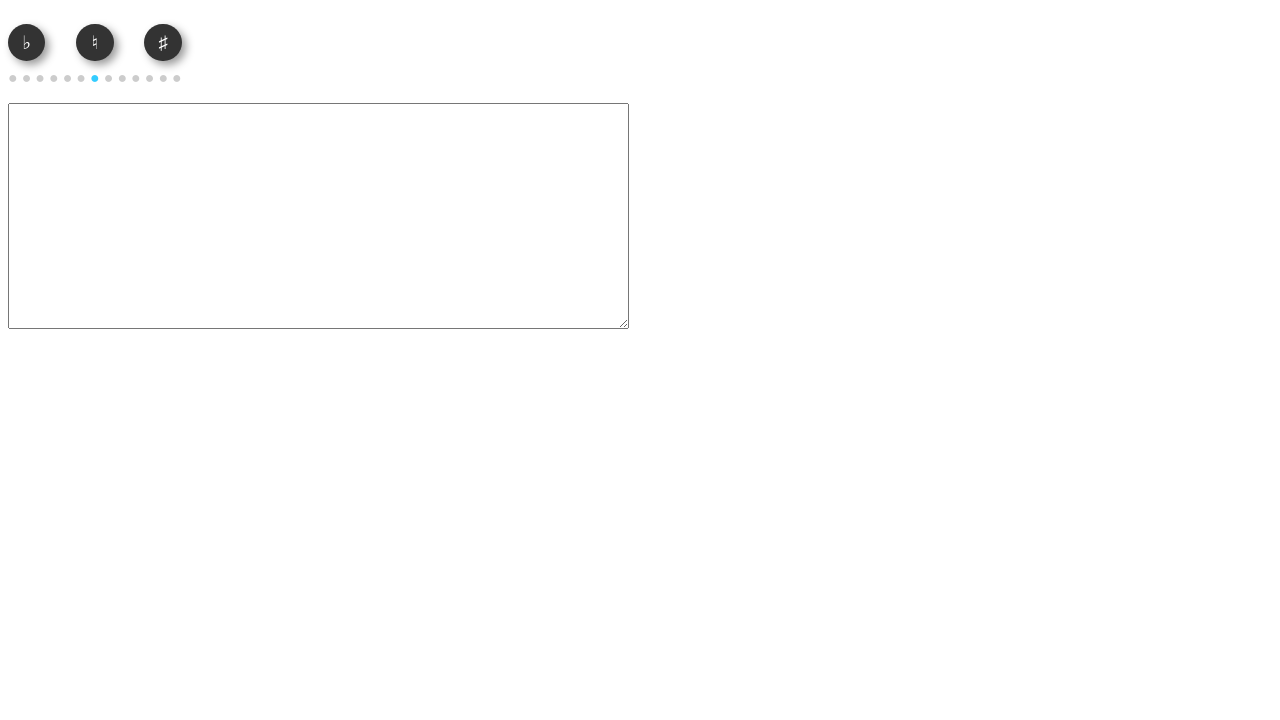
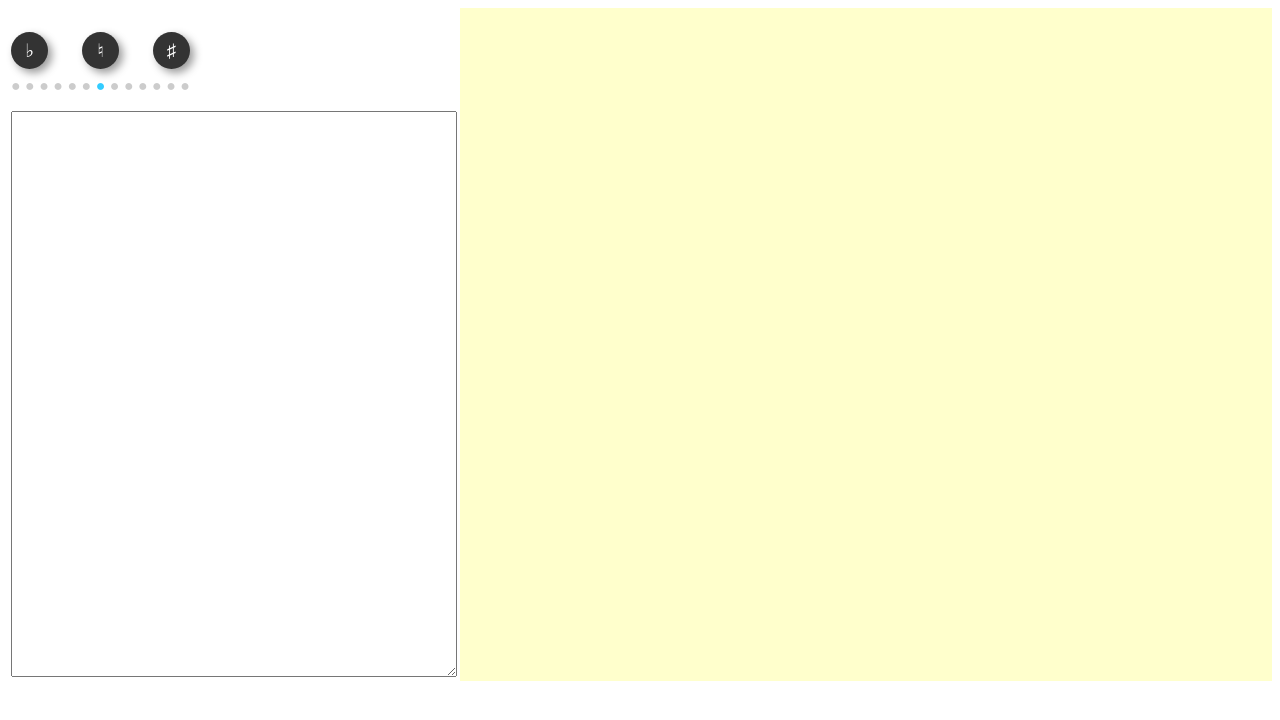
Before and after one commit to koji-hirono/ukulele-view, a Vue app: page / in a window 1280 px wide. Shown: the top 720 px of the page. Built offline with nearby package versions, Linux system fonts and the light colour scheme.

Commit message:
Change layout

```diff
--- a/src/App.vue
+++ b/src/App.vue
@@ -1,8 +1,12 @@
 <template>
   <div id="app">
-    <key-control></key-control>
-    <chart-form></chart-form>
-    <chart-view></chart-view>
+    <div id="edit">
+      <key-control></key-control>
+      <chart-form></chart-form>
+    </div>
+    <div id="chart">
+      <chart-view></chart-view>
+    </div>
   </div>
 </template>
 
@@ -23,5 +27,16 @@ export default {
 
 <style>
 #app {
+  margin: 0;
+  padding: 0;
+  display: flex;
+  font-family: Meiryo, sans-serif;
+}
+#edit {
+  padding: 0 3px;
+}
+#chart {
+  flex-grow: 1;
+  background-color: #ffc;
 }
 </style>
--- a/src/components/ChartForm.vue
+++ b/src/components/ChartForm.vue
@@ -1,6 +1,6 @@
 <template>
   <div>
-    <textarea cols="50" rows="10" :value="text" @input="inputText"></textarea>
+    <textarea class="edit" :value="text" @input="inputText"></textarea>
     <ul v-if="errors.length != 0">
       <li v-for="error in errors" :key="error" class="error">{{ error }}</li>
     </ul>
@@ -27,9 +27,11 @@ export default {
 </script>
 
 <style scoped>
-textarea {
+.edit {
+  width: 30em;
+  height: 70vh;
   font-family: monospace;
-  font-size: 1.5em;
+  font-size: 11pt;
   white-space: pre;
 }
 .error {
```
